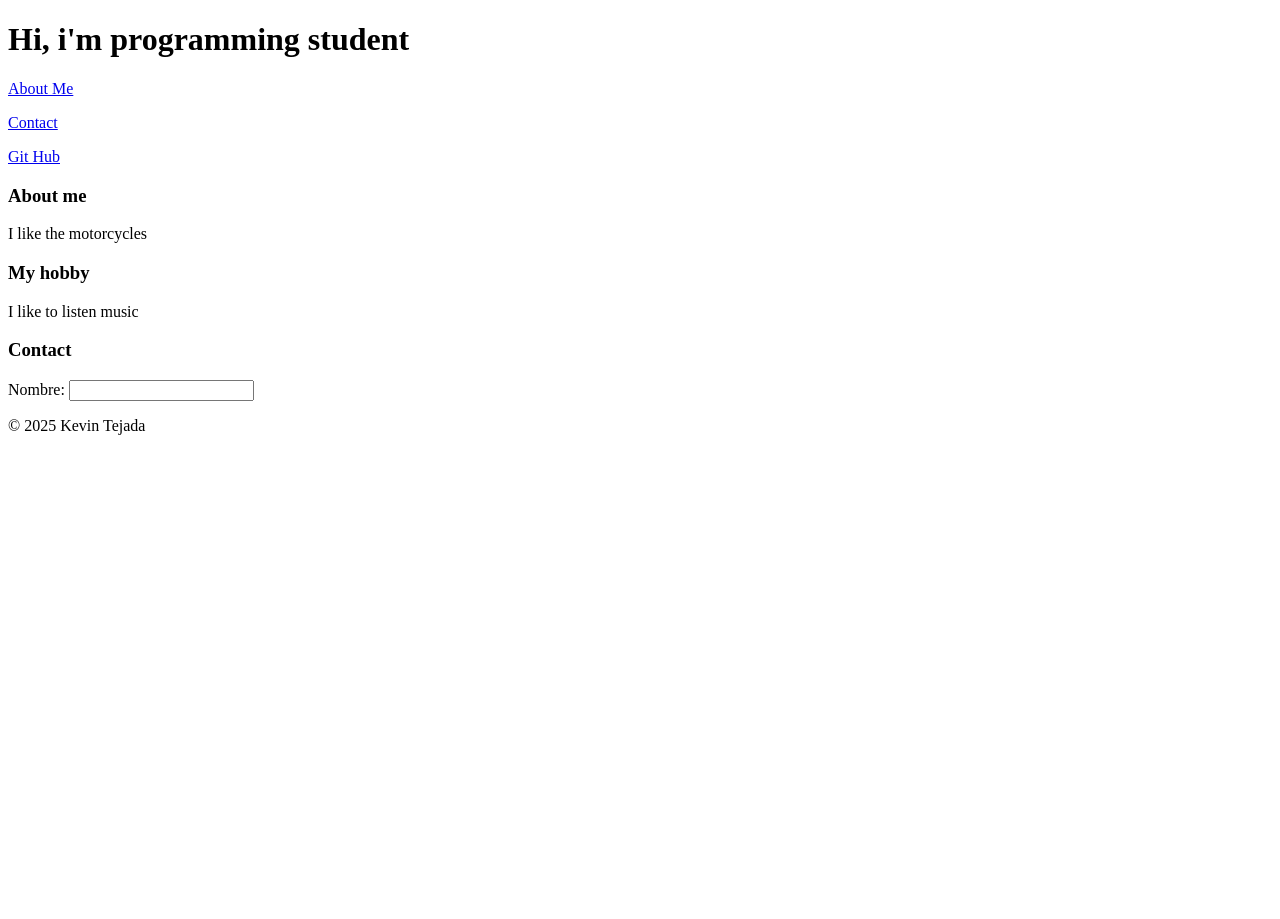
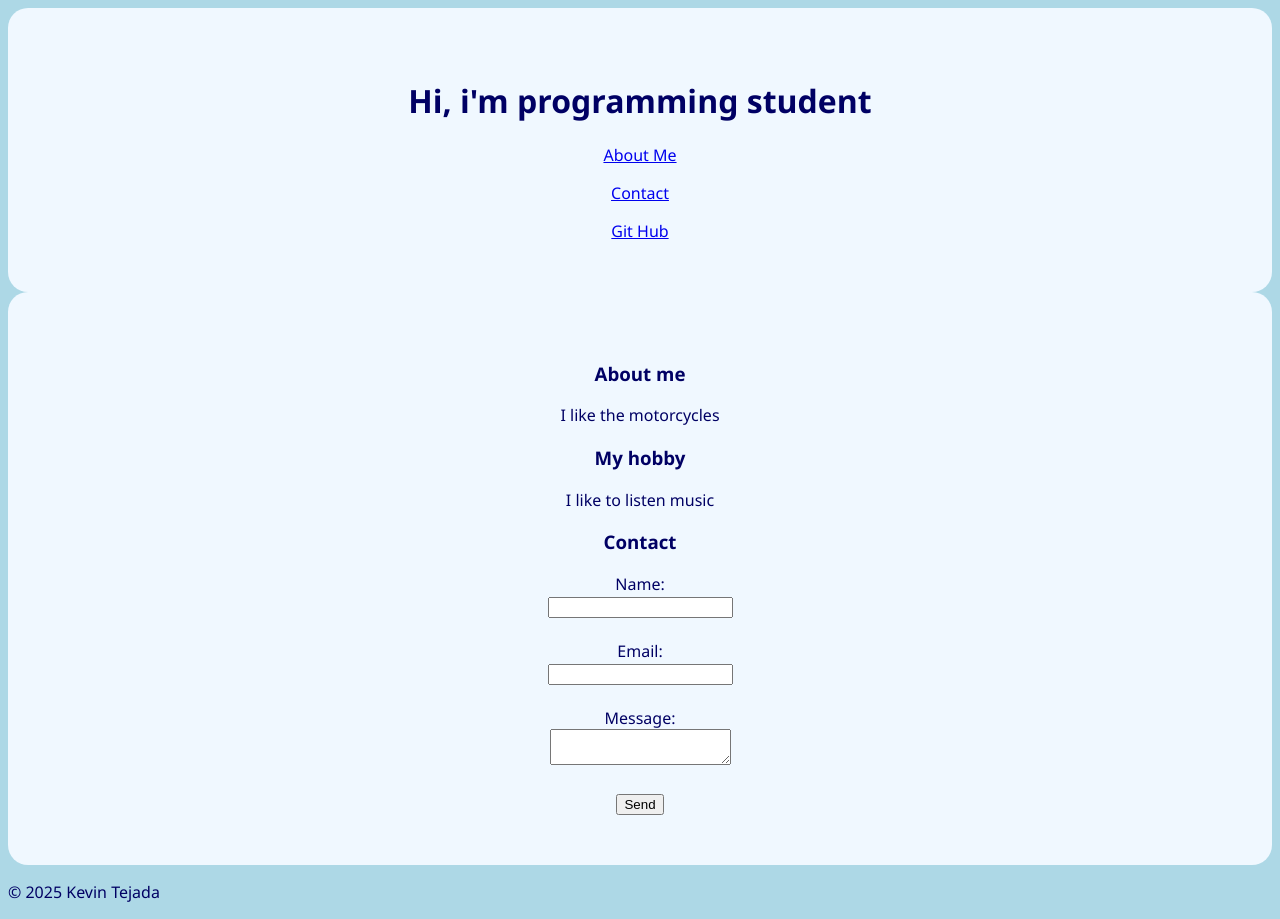
Before and after one commit to kevintejadajr/BootCampHTML, a plain HTML site: page demo.html in a window 1280 px wide. Before the commit the page ends 800 px from the top, so only its background shows below. Drawn offline with Linux system fonts and the light colour scheme.

Commit message:
Styles and modifications

```diff
--- a/demo.html
+++ b/demo.html
@@ -3,6 +3,7 @@
 <head>
     <meta charset="UTF-8">
     <meta name="viewport" content="width=device-width, initial-scale=1.0">
+    <link rel="stylesheet" href="styles.css"></link>
     <title>My personal page</title>
 </head>
 <body>
@@ -31,8 +32,13 @@
         <section id="contact">
             <h3>Contact</h3>
             <form>
-                <label for="nombre">Nombre:</label>
-                <input type="text" name="" id="">
+                <label for="name">Name:</label><br>
+                <input type="text" name="name" id="name"><br><br>
+                <label for="email">Email:</label><br>
+                <input type="text" name="email" id="email"><br><br>
+                <label for="message">Message:</label><br>
+                <textarea name="message" id="message"></textarea><br><br>
+                <button type="submit">Send</button>
             </form>
         </section>
     </main>
--- /dev/null
+++ b/styles.css
@@ -0,0 +1,12 @@
+body{
+    background-color: lightblue;
+    color: rgb(0, 0, 100);
+    font-family: 'Segoe UI', Tahoma, Geneva, Verdana, sans-serif;
+}
+
+header,main{
+    background-color: aliceblue;
+    padding: 50px;
+    text-align: center;
+    border-radius: 20px;
+}
```
